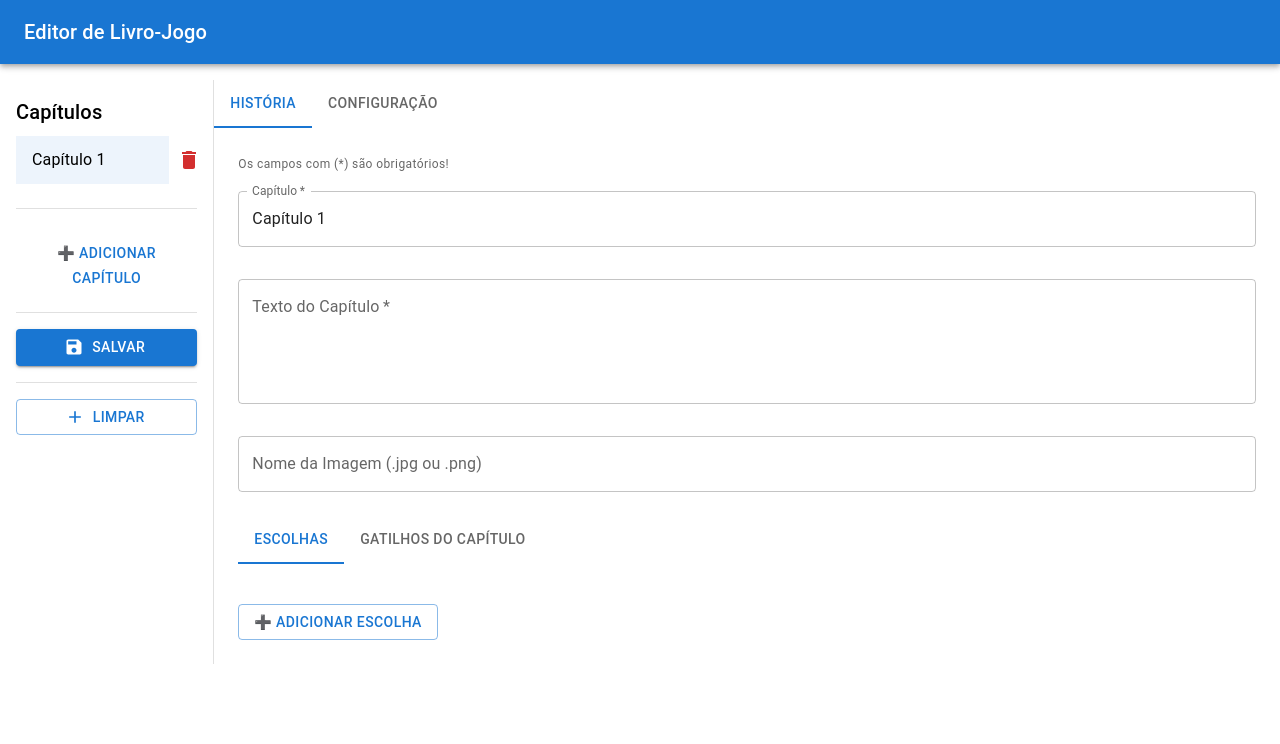
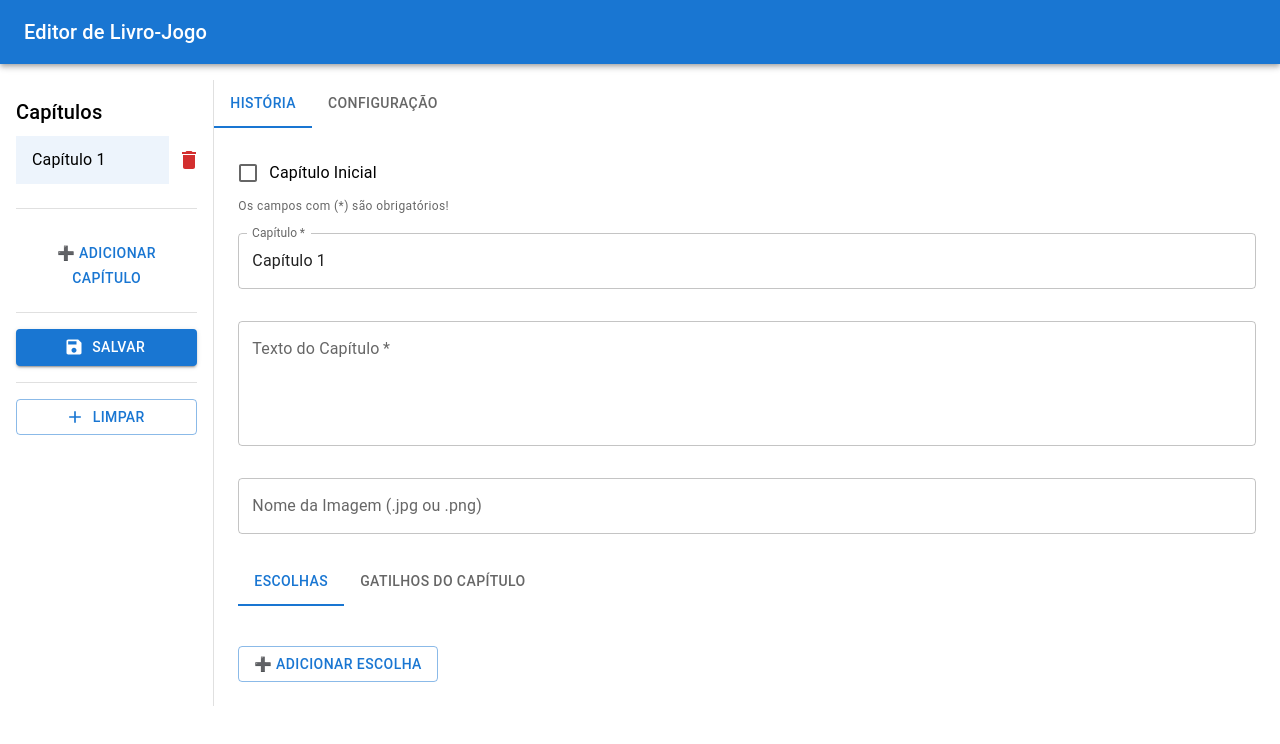
Before and after one commit to tomfilho1987/book-game-editor, a React (Create React App) app: page / in a window 1280 px wide. Both pictures are taken after a click on the button "➕ ADICIONAR CAPÍTULO". Shown: the top 744 px of the page. Built offline with nearby package versions, Linux system fonts and the light colour scheme.

Commit message:
Inclusão do campo 'Capítulo Inicial?' e validação para que tenha um marcado. Alteração da geração do JSON colocando na tag <start> o capítulo marcado como Inicial

```diff
--- a/src/Pages/BookEditor.tsx
+++ b/src/Pages/BookEditor.tsx
@@ -26,6 +26,7 @@ import { saveJsonFile } from "../Utils/saveGameData";
 import { validarProbabilidades } from "../Utils/validarProbabilidades";
 import validateChoices from "../Utils/validateChoices";
 import GameSetup from "./GameSetup";
+import validateStartChapter from "../Utils/validateStartChapter";
 
 const initialData: Chapter[] = JSON.parse(localStorage.getItem("bookData") || "[]") || [
   {
@@ -39,16 +40,12 @@ const initialData: Chapter[] = JSON.parse(localStorage.getItem("bookData") || "[
   },
 ];
 
-interface ChapterEditorProps {
-  chapter: Chapter;
-  onChapterChange: (propertyName: keyof Chapter, value: any) => void;
-}
-
 /**
  * @function BookEditor
  * @description Componente principal para editar os capítulos do livro-jogo.
  * @returns {JSX.Element} Elemento JSX contendo o editor de capítulos.
  */
+//const BookEditor: React.FC = () => {
 const BookEditor: React.FC = () => {
   /** Estado para armazenar a lista de capítulos. */
   const [chapters, setChapters] = useState<Chapter[]>(initialData);
@@ -195,14 +192,6 @@ const BookEditor: React.FC = () => {
       setProbabilityValidationMessage(null);
     }
   }, [currentChapterIndex, currentChoice?.targets]);
-
-  // useEffect(() => {
-  //   onChapterChange('isStartChapter', isStart);
-  // }, [isStart, onChapterChange]);
-
-  // const handleChangeIsStart = (event: React.ChangeEvent<HTMLInputElement>) => {
-  //   setIsStart(event.target.checked);
-  // };
 
   /**
    * @function handleChapterChange
@@ -522,9 +511,14 @@ const BookEditor: React.FC = () => {
     }
 
     const validationResultEscolha = validateChoices(chapters);
-
     if (!validationResultEscolha.isValid) {
       setDialogInfo({ ...dialogInfo, open: true, message: validationResultEscolha.message });
+      return;
+    }
+
+    const startChapterValidationResult = validateStartChapter(chapters);
+    if (!startChapterValidationResult.isValid) {
+      setDialogInfo({ ...dialogInfo, open: true, message: startChapterValidationResult.message });
       return;
     }
 
@@ -667,15 +661,22 @@ const BookEditor: React.FC = () => {
           </Tabs>
           {tab === 0 &&
             <Box component="main" sx={{ flexGrow: 1, bgcolor: "background.default", p: 3 }} >
-              {/* <FormControlLabel
-                control={<Checkbox checked={false} onChange={handleChangeIsStart} name="isStartChapter" />}
-                label="Capítulo Inicial"
-              /> */}
-              <Typography variant="caption" color="textSecondary" sx={{ mb: 1 }}>
-                Os campos com (*) são obrigatórios!
-              </Typography>
+
               {selectedChapter ? (
                 <>
+                  <FormControlLabel
+                    control={<Checkbox
+                      checked={selectedChapter?.isStartChapter || false}
+                      onChange={(e) => handleChapterChange('isStartChapter', e.target.checked)}
+                      name={`isStartChapter-${selectedChapter?.id}`}
+                    />}
+                    label="Capítulo Inicial"
+                  />
+                  <br />
+                  <Typography variant="caption" color="textSecondary" sx={{ mb: 1 }}>
+                    Os campos com (*) são obrigatórios!
+                  </Typography>
+
                   <TextField required label="Capítulo" value={selectedChapter.title} fullWidth margin="normal"
                     onChange={(e) => handleChapterChange("title", e.target.value)}
                     error={!!titleError}
--- /dev/null
+++ b/src/Utils/validateStartChapter.tsx
@@ -0,0 +1,23 @@
+import { Chapter } from "../Types/Chapter";
+
+/**
+ * @function validateStartChapter
+ * @description Valida se exatamente um capítulo está marcado como o capítulo inicial.
+ * @param {Chapter[]} chapters - Um array de objetos representando os capítulos do livro-jogo.
+ * @returns {{ isValid: boolean; message: string }} - Um objeto contendo um booleano indicando se a validação passou e uma mensagem de erro detalhada em caso de falha.
+ */
+const validateStartChapter = (chapters: Chapter[]): { isValid: boolean; message: string } => {
+  const startChapters = chapters.filter(chapter => chapter.isStartChapter);
+
+  if (startChapters.length === 0) {
+    return { isValid: false, message: 'Você precisa marcar um capítulo como o Capítulo Inicial.' };
+  }
+
+  if (startChapters.length > 1) {
+    return { isValid: false, message: 'Apenas um capítulo pode ser marcado como o Capítulo Inicial.' };
+  }
+
+  return { isValid: true, message: '' };
+};
+
+export default validateStartChapter;
```
